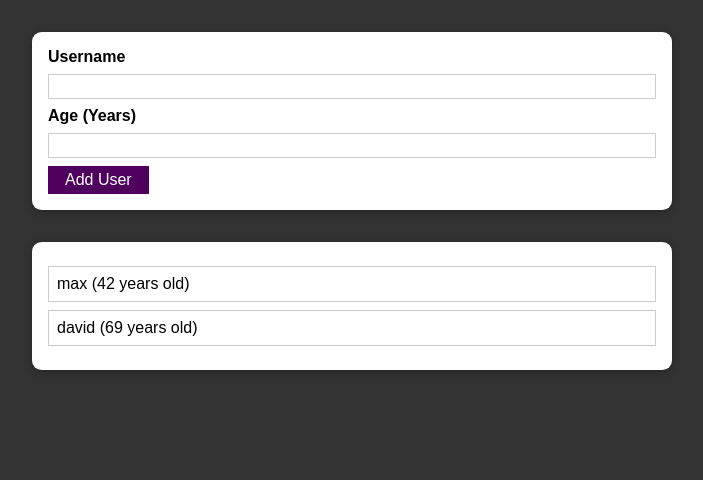
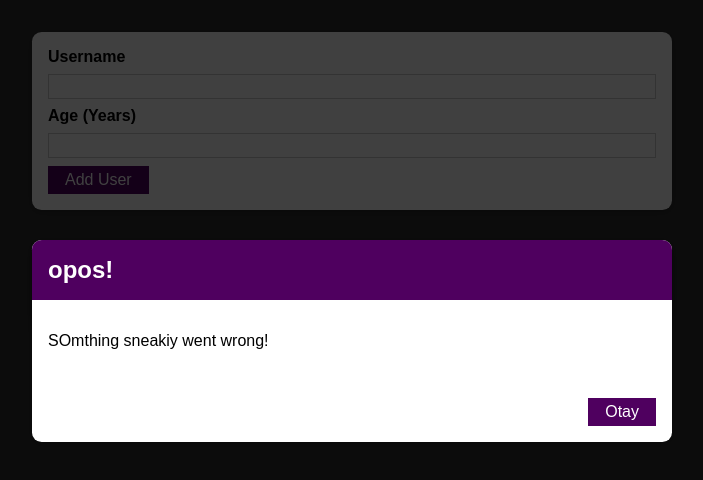
Before and after one commit to MahdiMajdian/UserList-React, a React (Create React App) app: page / in a window 1280 px wide. Shown: the top 480 px of the page, without its empty margins (288-991 px from the left). Built offline with nearby package versions, Linux system fonts and the light colour scheme.

Commit message:
Error modal created and show tested.

```diff
--- a/src/App.js
+++ b/src/App.js
@@ -4,8 +4,8 @@
 
 function App() {
 	const [users, setUsers] = useState([
-		{ name: "max", age: 42 },
-		{ name: "david", age: 69 },
+		{id: Date.now() , name: "max", age: 42 },
+
 	])
 
 
--- /dev/null
+++ b/src/components/UI/ErrorModal.js
@@ -0,0 +1,24 @@
+import React from "react"
+import Button from "./Button"
+import Card from "./Card"
+import styles from "./ErrorModal.module.css"
+const ErrorModal = (props) => {
+	return (
+		<>
+			<div className={styles.backdrop}></div>
+			<Card className={styles.modal}>
+				<header className={styles.header}>
+					<h2>{props.title}</h2>
+				</header>
+				<div className={styles.content}>
+					<p>{props.message}</p>
+				</div>
+				<footer className={styles.actions}>
+					<Button>Otay</Button>
+				</footer>
+			</Card>
+		</>
+	)
+}
+
+export default ErrorModal
--- /dev/null
+++ b/src/components/UI/ErrorModal.module.css
@@ -0,0 +1,45 @@
+.backdrop {
+  position: fixed;
+  top: 0;
+  left: 0;
+  width: 100%;
+  height: 100vh;
+  z-index: 10;
+  background: rgba(0, 0, 0, 0.75);
+}
+
+.modal {
+  position: fixed;
+  top: 30vh;
+  left: 10%;
+  width: 80%;
+  z-index: 100;
+  overflow: hidden;
+}
+
+.header {
+  background: #4f005f;
+  padding: 1rem;
+}
+
+.header h2 {
+  margin: 0;
+  color: white;
+}
+
+.content {
+  padding: 1rem;
+}
+
+.actions {
+  padding: 1rem;
+  display: flex;
+  justify-content: flex-end;
+}
+
+@media (min-width: 768px) {
+  .modal {
+    left: calc(50% - 20rem);
+    width: 40rem;
+  }
+}
--- a/src/components/Users/AddUser.js
+++ b/src/components/Users/AddUser.js
@@ -1,32 +1,45 @@
-import React, {useState} from "react"
+import React, { useState } from "react"
 import Button from "../UI/Button"
 import Card from "../UI/Card"
 import styles from "./AddUser.module.css"
-
+import ErrorModal from "../UI/ErrorModal"
 const AddUser = (props) => {
 	const [username, setUsername] = useState()
 	const [age, setAge] = useState()
 
 	const addUserHandler = (event) => {
 		event.preventDefault()
-		if (+age>0 && username.trim().length !==0 ) {
-
-			props.submitHandler({name:username , age: +age})
-			setAge('')
-			setUsername('')
+		if (+age > 0 && username.trim().length !== 0) {
+			props.submitHandler({ name: username, age: +age, id: Date.now() })
+			setAge("")
+			setUsername("")
 		}
 	}
 
 	return (
+		<>
+			<ErrorModal title='opos!' message={'SOmthing sneakiy went wrong!'} />
 			<Card className={styles.input}>
+
 				<form onSubmit={addUserHandler}>
 					<label>Username</label>
-				<input type="text" value={username} onChange={(event) => setUsername(event.target.value)}></input>
+					<input
+						type="text"
+						value={username}
+						onChange={(event) =>
+							setUsername(event.target.value)
+						}></input>
 					<label>Age (Years)</label>
-				<input type="number" value={age} onChange={(event)=> setAge(event.target.value)}></input>
+					<input
+						type="number"
+						value={age}
+						onChange={(event) =>
+							setAge(event.target.value)
+						}></input>
 					<Button type="submit">Add User</Button>
 				</form>
 			</Card>
+		</>
 	)
 }
 
--- a/src/components/Users/UsersList.js
+++ b/src/components/Users/UsersList.js
@@ -6,7 +6,7 @@
 	let listItems = <h2>404 User not found</h2>
 	if (props.users.length) {
 		listItems = props.users.map((item) => (
-			<li>
+			<li key={item.id}>
 				{item.name} ({item.age} years old)
 			</li>
 		))
```
Lines whose indentation alone changed are shown as unchanged.
